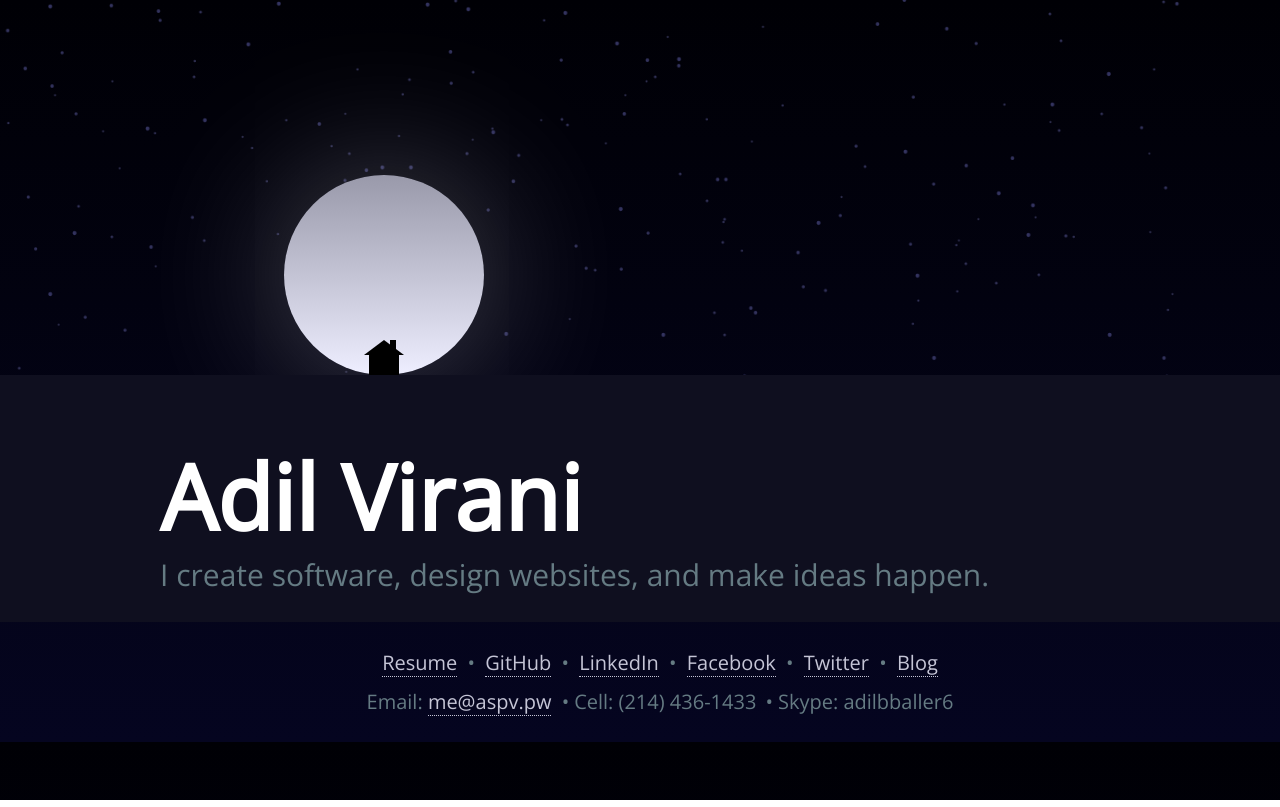
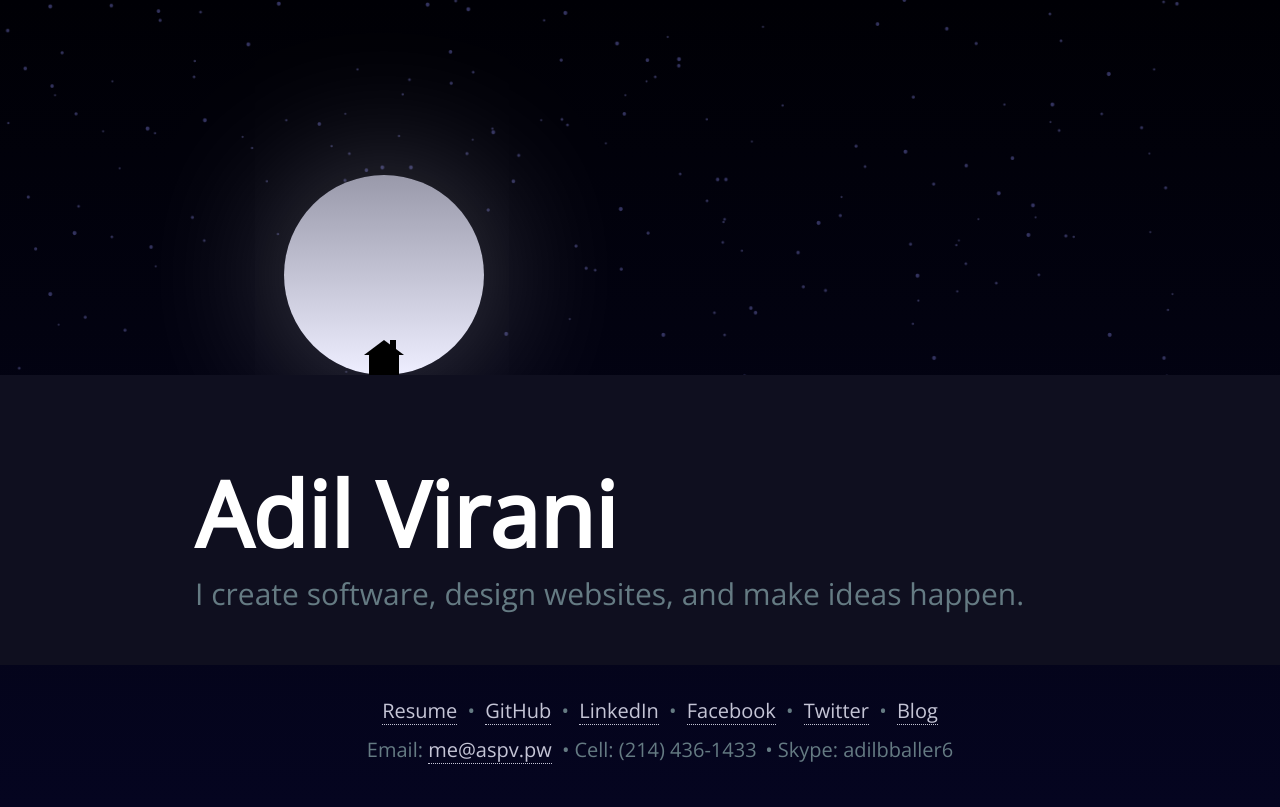
Before and after one commit to Beeze/personalWebsite, a plain HTML site: page index.html in a window 1280 px wide. Drawn offline with nearby package versions, Linux system fonts and the light colour scheme.

Commit message:
spacing is adjusted

```diff
--- a/index.html
+++ b/index.html
@@ -4,6 +4,7 @@
 <head>
   <title>Adil Virani - Full Stack Web and iOS Developer</title>
   <meta name="google-site-verification" content="aEZXQ9Sa6ffNUZlsa_5niffn9eSFTty4CqdiVz-OqyA">
+      <link rel="stylesheet" href="https://maxcdn.bootstrapcdn.com/bootstrap/3.3.2/css/bootstrap.min.css">
   <link href="http://fonts.googleapis.com/css?family=Open+Sans:400" rel="stylesheet" type="text/css">
   <link href="//cdnjs.cloudflare.com/ajax/libs/normalize/3.0.1/normalize.min.css" rel="stylesheet">
   <link href="//cdnjs.cloudflare.com/ajax/libs/animate.css/3.1.0/animate.min.css" rel="stylesheet">
--- a/style.css
+++ b/style.css
@@ -2,6 +2,7 @@
   height: 100%;
   max-width: 100%;
   overflow-x: hidden;
+  background: none !important;
 }
 
 html {
@@ -104,7 +105,7 @@ canvas {
 
 .section {
   clear: both;
-  marign: 0px;
+  margin: 0px;
   padding: 0px;
 }
 
@@ -225,7 +226,7 @@ h2 {
 .section {
   clear: both;
   margin: 0px;
-  padding: 0px;
+  padding: 20px;
 }
 
 .group:before, .group:after {
```
